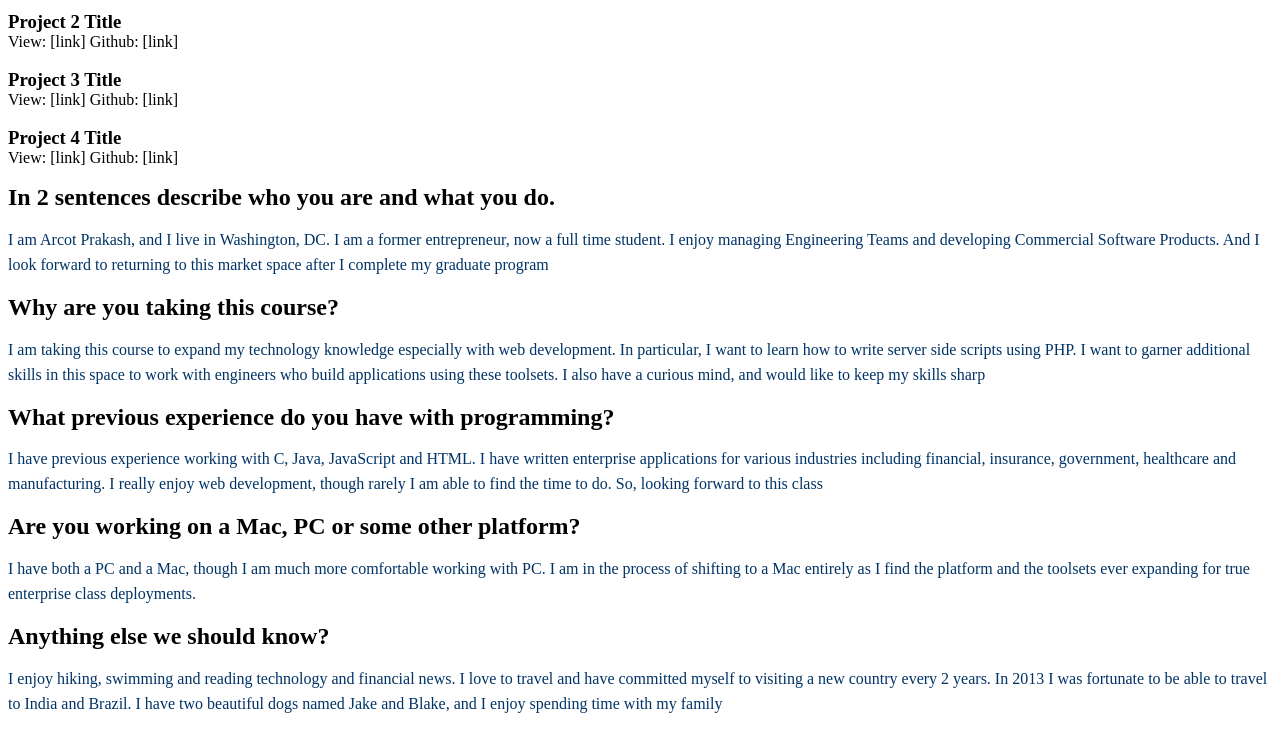
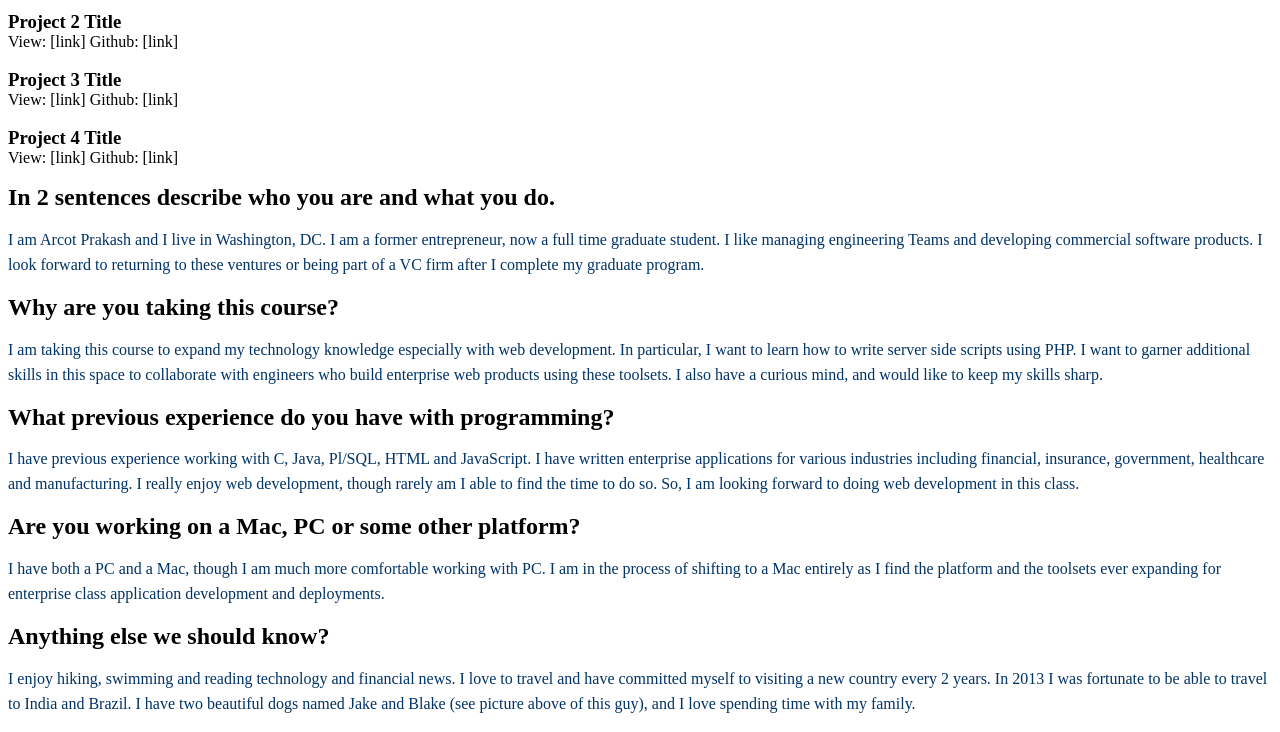
Before and after one commit to hotlcsw1/p1, a plain HTML site: page index.html in a window 1280 px wide. Shown: the part 284-1016 px from the top of the page. Drawn offline with Linux system fonts and the light colour scheme.

Commit message:
Updated index.html file with additional specifics about me.

```diff
--- a/index.html
+++ b/index.html
@@ -32,18 +32,18 @@ Github: [link]
 <br>
 
 <h2>In 2 sentences describe who you are and what you do.</h2>
-<p>I am Arcot Prakash, and I live in Washington, DC.  I am a former entrepreneur, now a full time student.  I enjoy managing Engineering Teams and developing Commercial Software Products.  And I look forward to returning to this market space after I complete my graduate program</p>
+<p>I am Arcot Prakash and I live in Washington, DC.  I am a former entrepreneur, now a full time graduate student.  I like managing engineering Teams and developing commercial software products.  I look forward to returning to these ventures or being part of a VC firm after I complete my graduate program.</p>
 
 <h2>Why are you taking this course?</h2>
-<p>I am taking this course to expand my technology knowledge especially with web development.  In particular, I want to learn how to write server side scripts using PHP.  I want to garner additional skills in this space to work with engineers who build applications using these toolsets.  I also have a curious mind, and would like to keep my skills sharp</p>
+<p>I am taking this course to expand my technology knowledge especially with web development.  In particular, I want to learn how to write server side scripts using PHP.  I want to garner additional skills in this space to collaborate with engineers who build enterprise web products using these toolsets.  I also have a curious mind, and would like to keep my skills sharp.</p>
 
 <h2>What previous experience do you have with programming?</h2>
-<p>I have previous experience working with C, Java, JavaScript and HTML.  I have written enterprise applications for various industries including financial, insurance, government, healthcare and manufacturing.  I really enjoy web development, though rarely I am able to find the time to do.  So, looking forward to this class</p>
+<p>I have previous experience working with C, Java, Pl/SQL, HTML and JavaScript.  I have written enterprise applications for various industries including financial, insurance, government, healthcare and manufacturing.  I really enjoy web development, though rarely am I able to find the time to do so.  So, I am looking forward to doing web development in this class.</p>
 
 <h2>Are you working on a Mac, PC or some other platform?</h2>
-<p>I have both a PC and a Mac, though I am much more comfortable working with PC.  I am in the process of shifting to a Mac entirely as I find the platform and the toolsets ever expanding for true enterprise class deployments.  </p>
+<p>I have both a PC and a Mac, though I am much more comfortable working with PC.  I am in the process of shifting to a Mac entirely as I find the platform and the toolsets ever expanding for enterprise class application development and deployments.</p>
 
 <h2>Anything else we should know?</h2>
-<p>I enjoy hiking, swimming and reading technology and financial news.  I love to travel and have committed myself to visiting a new country every 2 years.  In 2013 I was fortunate to be able to travel to India and Brazil.  I have two beautiful dogs named Jake and Blake, and I enjoy spending time with my family</p>
+<p>I enjoy hiking, swimming and reading technology and financial news.  I love to travel and have committed myself to visiting a new country every 2 years.  In 2013 I was fortunate to be able to travel to India and Brazil.  I have two beautiful dogs named Jake and Blake (see picture above of this guy), and I love spending time with my family.</p>
 
 </body>
```
